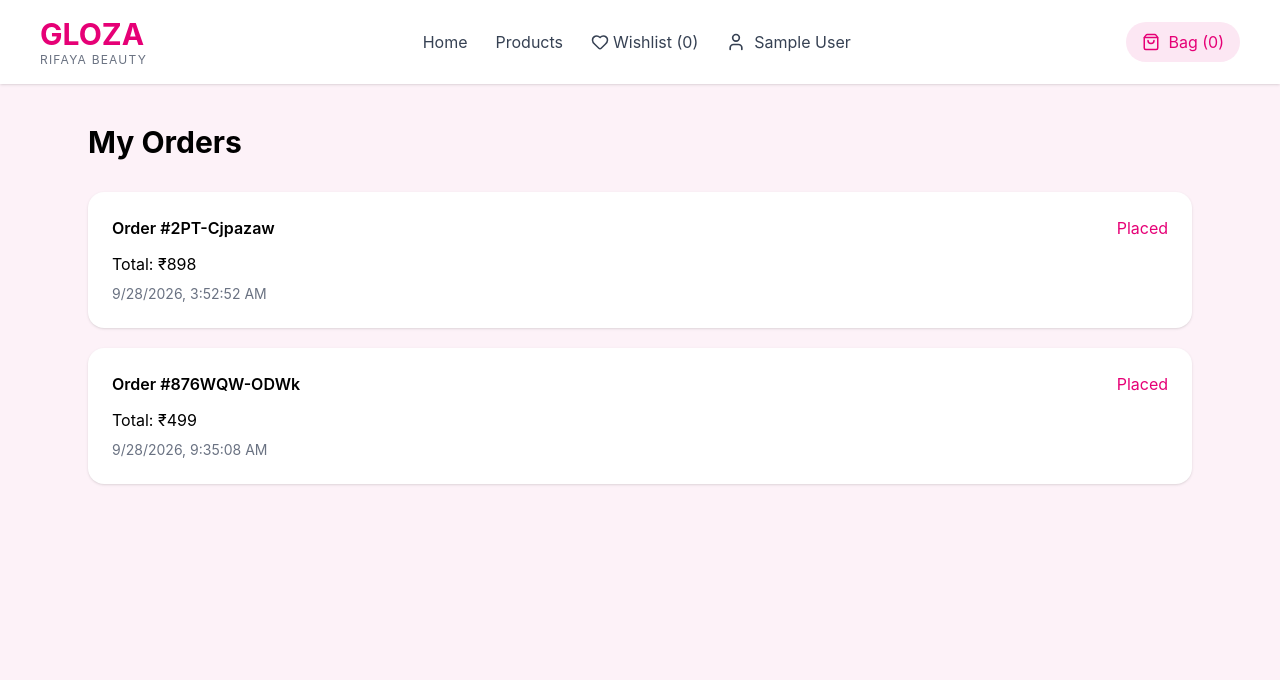
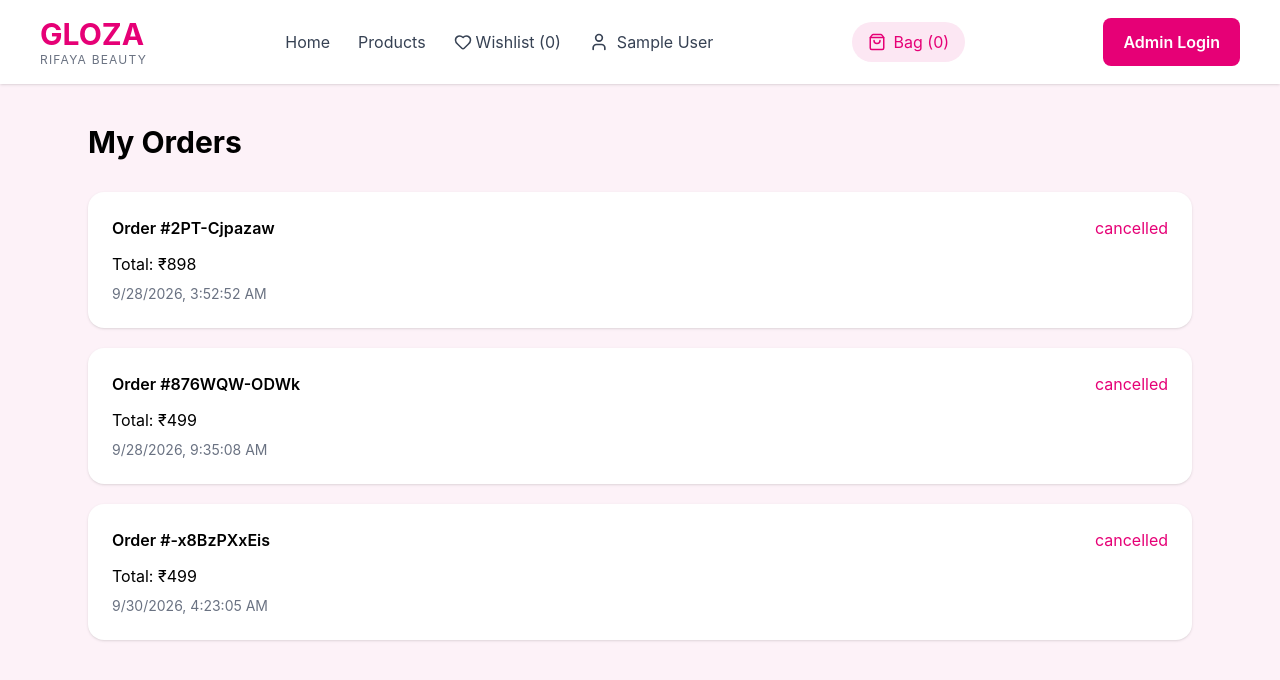
Before and after one commit to ridhafathima1/e-commerce-project, a React (Vite) app: page /orders in a window 1280 px wide. Shown: the top 680 px of the page. Built offline with nearby package versions, Linux system fonts and the light colour scheme; data requests are answered from the project's data file; sample sign-in values are in the browser's storage.

Commit message:
feat: add cancel button to user side

```diff
--- a/db.json
+++ b/db.json
@@ -45,6 +45,18 @@
       "stock": 24,
       "quantity": 1,
       "id": "JOFs9IhhFCg"
+    },
+    {
+      "userId": "H02xFctFzNk",
+      "productId": "32",
+      "name": "Nourishing Conditioner",
+      "price": 499,
+      "image": "/conditioner.png",
+      "category": "Haircare",
+      "description": "Nourishing Conditioner for an everyday haircare routine.",
+      "stock": 17,
+      "quantity": 1,
+      "id": "QPDoZ8S3Ioc"
     }
   ],
   "users": [
@@ -407,7 +419,7 @@
         }
       ],
       "total": 898,
-      "status": "Placed",
+      "status": "cancelled",
       "date": "2026-09-28T03:52:52.647Z",
       "id": "2PT-Cjpazaw"
     },
@@ -427,9 +439,29 @@
         }
       ],
       "total": 499,
-      "status": "Placed",
+      "status": "cancelled",
       "date": "2026-09-28T09:35:08.251Z",
       "id": "876WQW-ODWk"
+    },
+    {
+      "items": [
+        {
+          "userId": "H02xFctFzNk",
+          "productId": "32",
+          "name": "Nourishing Conditioner",
+          "price": 499,
+          "image": "/conditioner.png",
+          "category": "Haircare",
+          "description": "Nourishing Conditioner for an everyday haircare routine.",
+          "stock": 17,
+          "quantity": 1,
+          "id": "32"
+        }
+      ],
+      "total": 499,
+      "status": "cancelled",
+      "date": "2026-09-30T04:23:05.064Z",
+      "id": "-x8BzPXxEis"
     }
   ],
   "$schema": "./node_modules/json-server/schema.json"
--- a/src/admin-side/pages/adminproducts.jsx
+++ b/src/admin-side/pages/adminproducts.jsx
@@ -3,12 +3,30 @@ import axios from "axios"
 function Adminproducts(){
     const[products,setproducts]=useState([])
     const[form,setform]=useState(false)
+    const[name,setname]=useState("")
+    const[price,setprice]=useState("")
+    const[category,setcategory]=useState("")
     useEffect(()=>{
         axios.get("http://localhost:3000/products")
         .then((res)=>{
             setproducts(res.data)
         })
     },[]);
+    const handleaddproduct=()=>{
+        const newproduct={
+            name:name,
+            price:Number(price),
+            category:category,
+        };
+        axios.post("http://localhost:3000/products",newproduct)
+        .then((res)=>{
+            setproducts([...products,res.data]);
+            setname("")
+            setprice("")
+            setcategory("")
+            setform(false)
+        })
+    }
     return (
         <div className="p-8">
             <h1 className="mb-6 text-3xl font-bold">Products</h1>
@@ -16,10 +34,10 @@ function Adminproducts(){
             {form&&(
                 <div className="mb-6 rounded-xl bg-white p-6 shadow">
                     <h2 className="mb-4 text-xl font-bold">Add Product</h2>
-                    <input type="text" placeholder="Product Name" className="mb-3 w-full rounded-lg border p-3"/>
-                    <input type="number" placeholder="price" className="mb-3 w-full rounded-lg border p-3"/>
-                    <input type="text" placeholder="category" className="mb-3 w-full rounded-lg border p-3"/>
-                    <button className="rounded-lg bg-green-600 px-5 py-2 text-white">Save Product</button>
+                    <input type="text" placeholder="Product Name" value={name} onChange={(e)=>setname(e.target.value)} className="mb-3 w-full rounded-lg border p-3"/>
+                    <input type="number" placeholder="price" value={price} onChange={(e)=>setprice(e.target.value)}className="mb-3 w-full rounded-lg border p-3"/>
+                    <input type="text" placeholder="category"  value={category} onChange={(e)=>setcategory(e.target.value)}className="mb-3 w-full rounded-lg border p-3"/>
+                    <button onClick={handleaddproduct}className="rounded-lg bg-green-600 px-5 py-2 text-white">Save Product</button>
                     <button onClick={()=>setform(false)} className="ml-3 rounded-lg bg-gray-300 px-5 py-2">Cancel</button>
                     </div>
             )}
--- a/src/components/navbar.jsx
+++ b/src/components/navbar.jsx
@@ -122,6 +122,10 @@ toast.success("Logged out successfully!")
         <ShoppingBag size={18} />
         Bag ({cart.length})
       </Link>
+      <Link to="/admin/login">
+      <button className="rounded-lg bg-pink-600 px-5 py-3 font-semibold text-white">
+        Admin Login</button>
+        </Link>
     </nav>
   );
 }
--- a/src/pages/orders.jsx
+++ b/src/pages/orders.jsx
@@ -6,6 +6,7 @@ function Orders() {
     data: orders = [],
     isLoading,
     isError,
+    refetch,
   } = useQuery({
     queryKey: ["orders"],
     queryFn: () =>
@@ -24,6 +25,14 @@ function Orders() {
         </div>
       </div>
     );
+  }
+  const cancelorder=(id)=>{
+    axios.patch(`http://localhost:3000/orders/${id}`,{
+      status:"cancelled",
+    })
+    .then(()=>{
+      refetch()
+    })
   }
   if (isError) {
     return (
@@ -70,6 +79,8 @@ function Orders() {
                 <p className="mt-2 text-sm text-gray-500">
                   {new Date(order.date).toLocaleString()}
                 </p>
+                {order.status!=="cancelled"&&(
+                <button onClick={()=>cancelorder(order.id)} className="mt-4 rounde-lg bg-red-500 px-4 py-2 text-white">Cancel order</button>)}
               </div>
             ))}
           </div>
```
